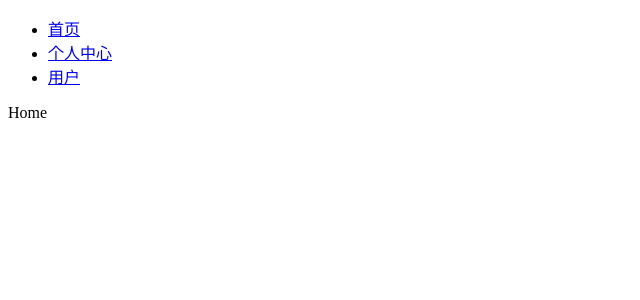
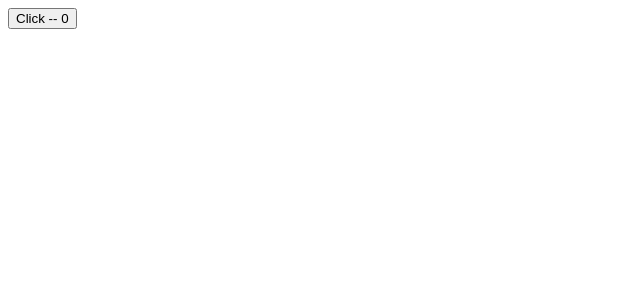
Before and after one commit to destinytaoer/Learning, a React (Create React App) app in the folder React/demo/: page / in a window 1280 px wide. Shown: the top 300 px of the page, without its empty margins (0-640 px from the left). Built offline with nearby package versions, Linux system fonts and the light colour scheme.

Commit message:
[React] React Hooks useState

```diff
--- a/React/demo/src/index.js
+++ b/React/demo/src/index.js
@@ -1,38 +1,31 @@
-import React from 'react'
+import React, { useState } from 'react'
 import { render } from 'react-dom'
-import { Provider } from "react-redux";
-/**
- * react 主要有两个部分
- * react
- * react-dom
- * import 必须放置在页面的顶部
- * ReactDOM 中常用的就是 render 函数
- */
-import Counter from "./components/Counter";
-import Todo from "./components/Todo";
-import Username from './components/Username'
-import Password from './components/Password'
-import App from './containers/App'
-import Home from './containers/Home'
-import Profile from './containers/Profile'
-import User from './containers/User'
-import Detail from './containers/Detail'
-import store from './store'
-import { HashRouter as Router, Route, Switch, Redirect } from "react-router-dom";
-import ProtectedRoute from './ProtectedRoute'
-render(<Provider store={store}>
-  <Router>
-    <App>
-      <Switch>
-        <Route path="/" exact={true} component={Home}/>
-        <Route path="/profile" component={Profile}/>
-        <ProtectedRoute path="/user" component={User} />
-        <Route path="/detail/:id" component={Detail} />
-        {/* 最后匹配不到,就使用这个组件,路径不会变, 一般用于 404*/}
-        <Route component={Home}></Route>
-        {/* <Redirect to="/"></Redirect> */}
-        {/* 重定向, 路径会改变 */}
-      </Switch>
-    </App>
-  </Router>
-</Provider>, window.root)
+// function App() {
+//   let [count, setCount] = useState(0)
+//   console.log('render')
+//   return (
+//     <button type="button" onClick={() => {
+//       setCount(oldCount => oldCount + 1)
+//     }}>Click {count}</button>
+//   )
+// }
+let id = 0;
+function App() {
+  let count, setCount;
+  let name, setName;
+  console.log('render')
+  id++;
+  if (id % 2 === 0) {
+    [count, setCount] = useState(0)
+    [name, setName] = useState('a')
+  } else {
+    [name, setName] = useState('a')
+    [count, setCount] = useState(0)
+  }
+  return (
+    <button type="button" onClick={() => {
+      setCount(oldCount => oldCount + 1)
+    }}>Click {count} -- {name}</button>
+  )
+}
+render(<App />, window.root);
```
Also changed, not shown: React/demo/src/index1.js (added, +38 -0 lines).
